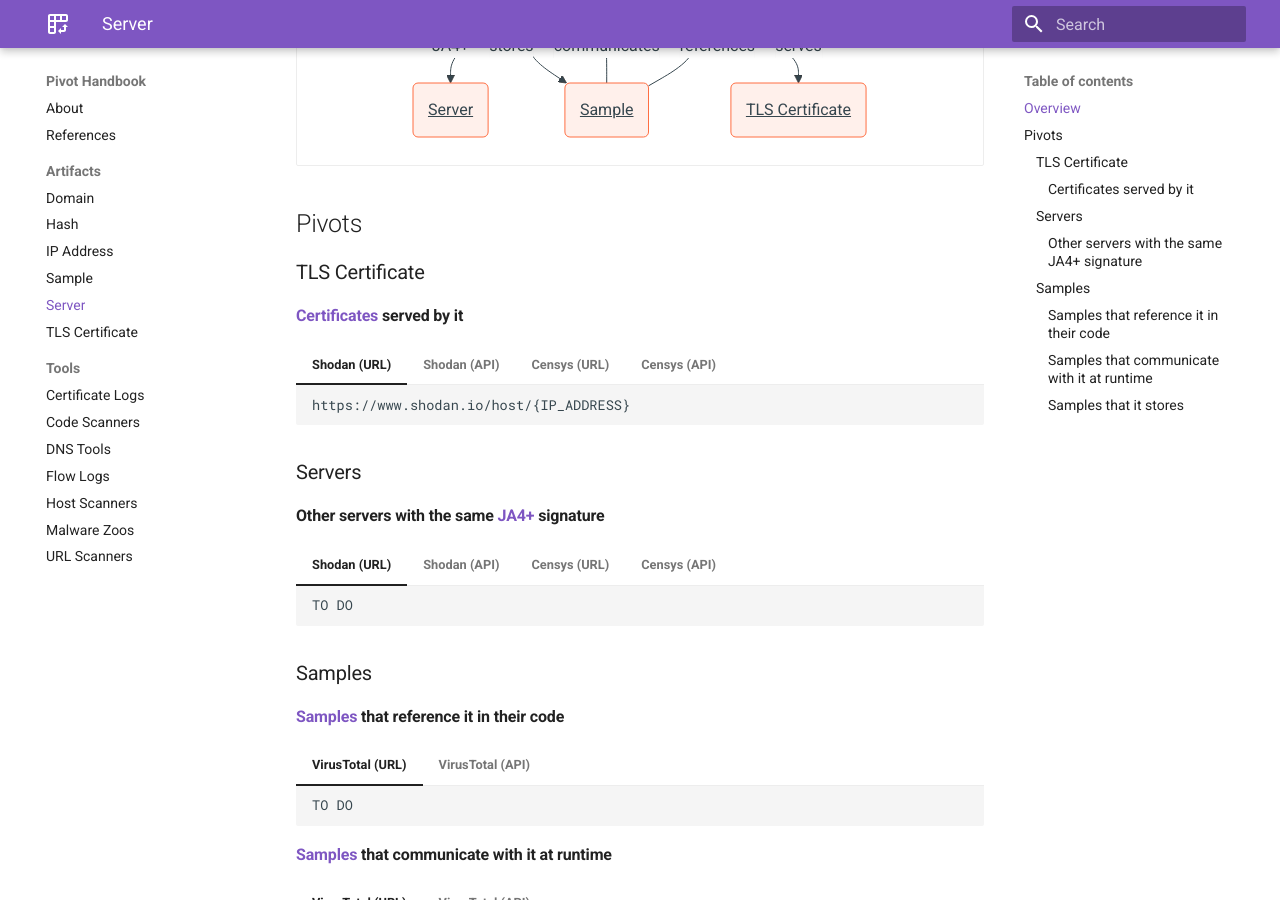
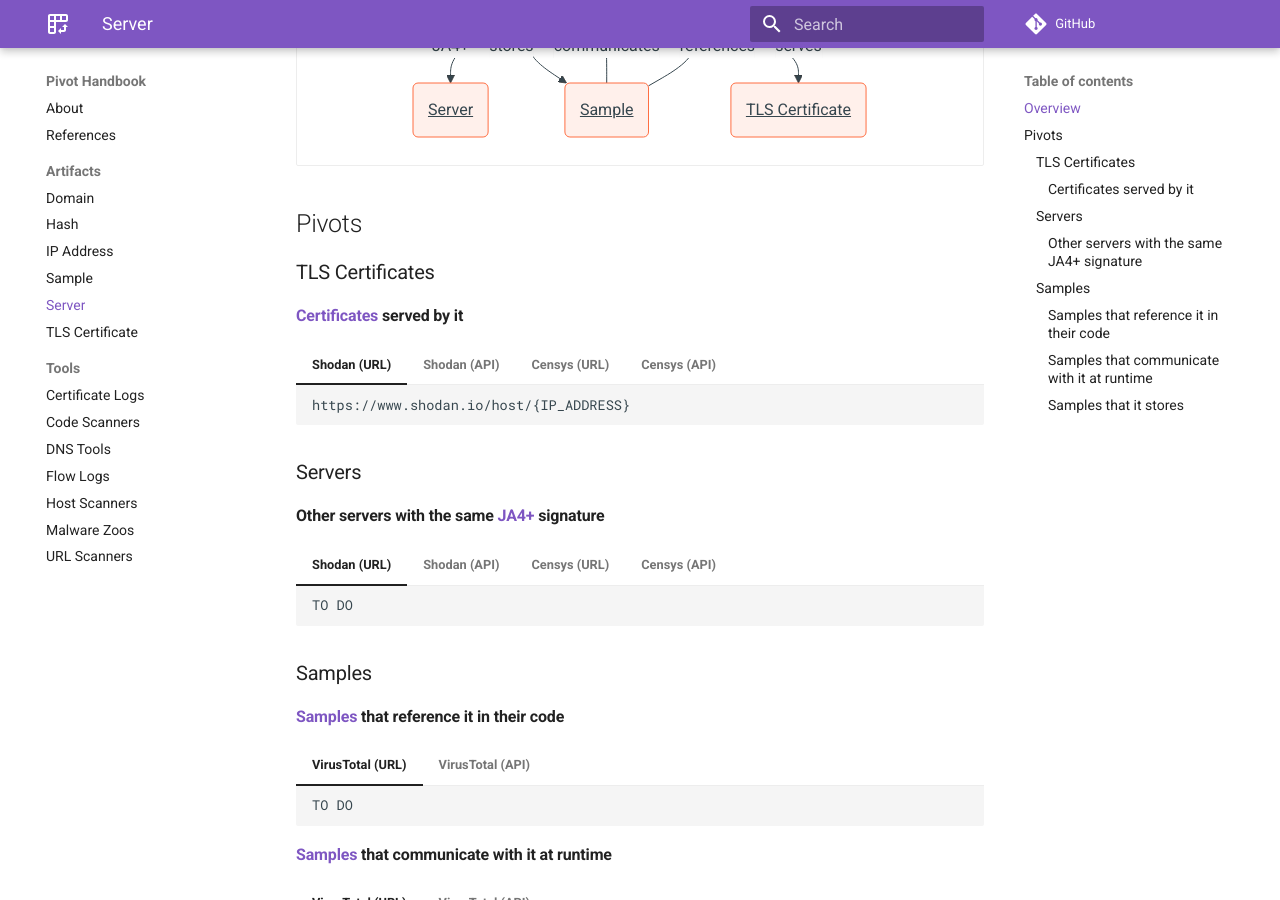
Before and after one commit to korniko98/pivot-atlas, an MkDocs documentation site: the page built from docs/artifacts/server.md, in a window 1280 px wide and 900 px high, scrolled down 735 px. Built offline with MkDocs 1.6.1 and Material for MkDocs 9.7.7, drawn with Linux system fonts in a browser that asks for light colours; comment, search, counter and statistics services are not loaded.

Commit message:
small updates

```diff
--- a/docs/artifacts/server.md
+++ b/docs/artifacts/server.md
@@ -37,7 +37,7 @@
 
 ## Pivots
 
-### TLS Certificate
+### TLS Certificates
 
 #### [Certificates](/artifacts/tls_certificate) served by it
 
--- a/mkdocs.yml
+++ b/mkdocs.yml
@@ -1,5 +1,5 @@
 site_name: Pivot Handbook
-#repo_url: https://github.com/korniko98/pivot-handbook/
+repo_url: https://github.com/korniko98/pivot-handbook/
 theme:
   name: material
   icon:
```
Also changed, not shown: docs/index.md (+1 -1 lines).
